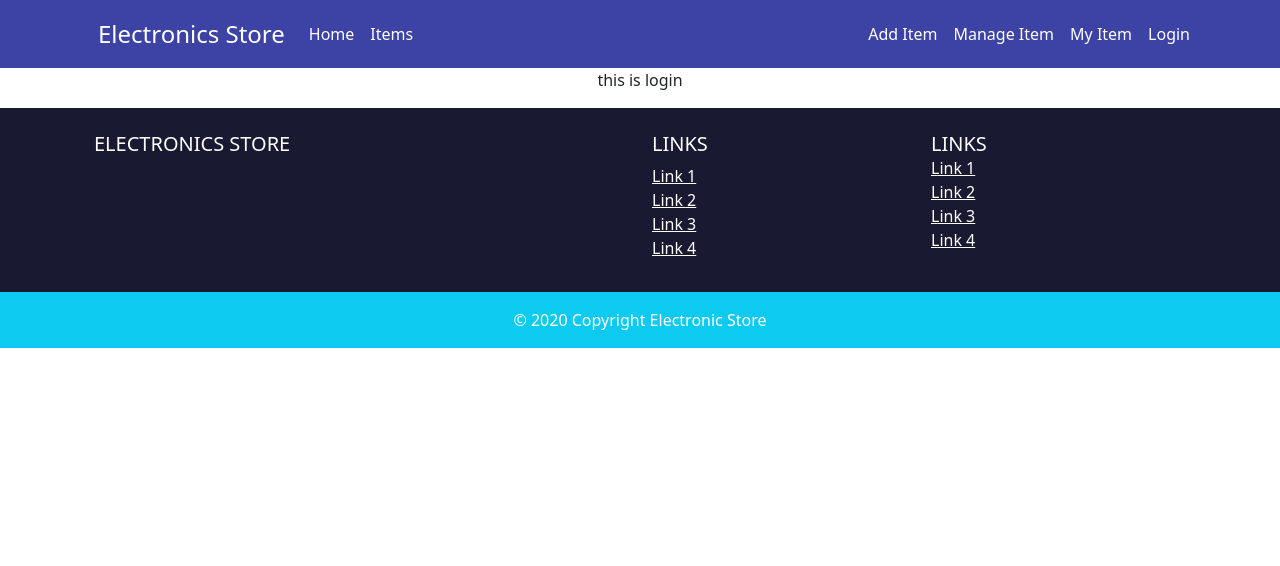
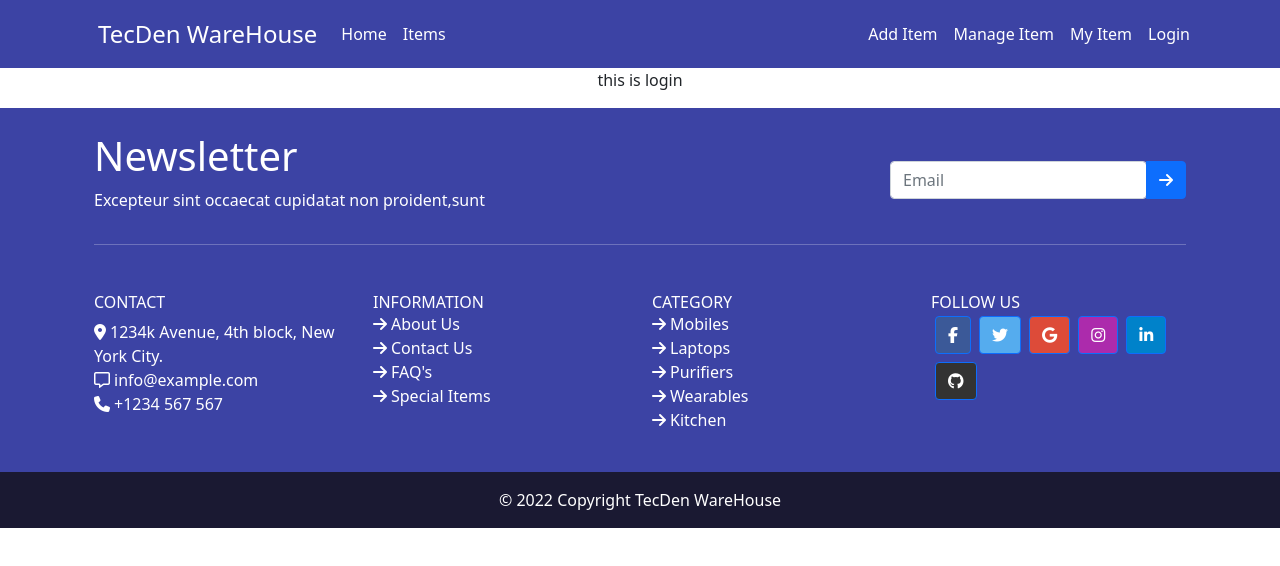
Before and after one commit to iu-sumon/warehouse-management-client-public, a React (Create React App) app: page /login in a window 1280 px wide. Shown: the top 566 px of the page. Built offline with nearby package versions, Linux system fonts and the light colour scheme.

Commit message:
footer added

```diff
--- a/public/index.html
+++ b/public/index.html
@@ -1,14 +1,12 @@
 <!DOCTYPE html>
 <html lang="en">
+
 <head>
   <meta charset="utf-8" />
   <link rel="icon" href="%PUBLIC_URL%/favicon.ico" />
   <meta name="viewport" content="width=device-width, initial-scale=1" />
   <meta name="theme-color" content="#000000" />
-    <meta
-      name="description"
-      content="Web site created using create-react-app"
-    />
+  <meta name="description" content="Web site created using create-react-app" />
   <link rel="apple-touch-icon" href="%PUBLIC_URL%/logo192.png" />
   <!--
       manifest.json provides metadata used when your web app is installed on a
@@ -24,8 +22,10 @@
       work correctly both with client-side routing and a non-root public URL.
       Learn how to configure a non-root public URL by running `npm run build`.
     -->
-    <title>React App</title>
+  <script src="https://kit.fontawesome.com/6ddd3a001f.js" crossorigin="anonymous"></script>
+  <title>Electronics WareHouse</title>
 </head>
+
 <body>
   <noscript>You need to enable JavaScript to run this app.</noscript>
   <div id="root"></div>
@@ -40,4 +40,5 @@
       To create a production bundle, use `npm run build` or `yarn build`.
     -->
 </body>
+
 </html>
--- a/src/Components/Footer/Footer.js
+++ b/src/Components/Footer/Footer.js
@@ -3,56 +3,158 @@ import { Link } from 'react-router-dom';
 import './Footer.css'
 const Footer = () => {
     return (
-        <footer class="color2 text-white text-center text-lg-start">
+        <footer className="color1 text-white text-center text-lg-start ">
 
-        <div class="container p-4">
+            <div className="container p-4">
+                <div className='d-flex justify-content-between align-items-center flex-md-row flex-sm-column flex-column'>
 
-          <div class="row">
-
-            <div class="col-lg-6 col-md-12 mb-4 mb-md-0">
-              <h5 class="text-uppercase">Electronics Store</h5>
+                    <div  >
+                        <h1>Newsletter</h1>
+                        <p>Excepteur sint occaecat cupidatat non proident,sunt</p>
                     </div>
 
+                    <div  >
+                        <div className="input-group">
+                            <div className="form-outline">
+                                <input id="search-focus" type="search" className="form-control" placeholder='Email' />
+
+                            </div>
+                            <button type="button" className="btn btn-primary">
+                                <i className="fa-solid fa-arrow-right"></i>
+                            </button>
+                        </div>
+                    </div>
+                </div>
+
+<hr />
+                <div className="row mt-5">
 
 
-            <div class="col-lg-3 col-md-6 mb-4 mb-md-0">
-              <h5 class="text-uppercase">Links</h5>
+                    <div className="col-lg-3 col-md-6 mb-4 mb-md-0">
+                        <h5 className="text-uppercase fs-6">Contact</h5>
 
-              <ul class="list-unstyled mb-0">
+                        <ul className="list-unstyled mb-0">
                             <li>
-                  <a href="#!" class="text-white">Link 1</a>
+                                <i className="fa-solid fa-location-dot"></i>
+                                <Link to="/" className=" ps-1 text-white text-decoration-none">1234k Avenue, 4th block,
+                                    New York City.</Link>
                             </li>
-                <li>
-                  <a href="#!" class="text-white">Link 2</a>
+                            <li><i className="fa-regular fa-message"></i>
+                                <Link to="/" className=" ps-1 text-white text-decoration-none">info@example.com</Link>
                             </li>
-                <li>
-                  <a href="#!" class="text-white">Link 3</a>
+                            <li><i className="fa-solid fa-phone"></i>
+                                <Link to="/" className="ps-1 text-white text-decoration-none">+1234 567 567</Link>
                             </li>
-                <li>
-                  <a href="#!" class="text-white">Link 4</a>
-                </li>
+
                         </ul>
                     </div>
 
 
 
-            <div class="col-lg-3 col-md-6 mb-4 mb-md-0">
-              <h5 class="text-uppercase mb-0">Links</h5>
+                    <div className="col-lg-3 col-md-6 mb-4 mb-md-0">
+                        <h5 className="text-uppercase mb-0 fs-6">Information</h5>
 
-              <ul class="list-unstyled ">
-                <li>
-                  <a href="#!" class="text-white">Link 1</a>
+                        <ul className="list-unstyled ">
+                            <li><i className="fa-solid fa-arrow-right"></i>
+                                <Link to="/" className="ps-1 text-white text-decoration-none">About Us</Link>
                             </li>
-                <li>
-                  <a href="#!" class="text-white">Link 2</a>
+                            <li><i className="fa-solid fa-arrow-right"></i>
+                                <Link to="/" className="ps-1  text-white text-decoration-none">Contact Us</Link>
                             </li>
-                <li>
-                  <a href="#!" class="text-white">Link 3</a>
+                            <li><i className="fa-solid fa-arrow-right"></i>
+                                <Link to="/" className="ps-1  text-white text-decoration-none">FAQ's</Link>
                             </li>
-                <li>
-                  <a href="#!" class="text-white">Link 4</a>
+                            <li><i className="fa-solid fa-arrow-right"></i>
+                                <Link to="/" className="text-white text-decoration-none ps-1 ">Special Items</Link>
                             </li>
                         </ul>
+                    </div>
+                    <div className="col-lg-3 col-md-6 mb-4 mb-md-0">
+                        <h5 className="text-uppercase mb-0 fs-6">Category</h5>
+
+                        <ul className="list-unstyled ">
+                            <li><i className="fa-solid fa-arrow-right"></i>
+                                <Link to="/" className="text-white text-decoration-none ps-1 ">Mobiles</Link>
+                            </li>
+                            <li><i className="fa-solid fa-arrow-right"></i>
+                                <Link to="/" className="text-white text-decoration-none ps-1 ">Laptops</Link>
+                            </li>
+                            <li><i className="fa-solid fa-arrow-right"></i>
+                                <Link to="/" className="text-white text-decoration-none ps-1 ">Purifiers</Link>
+                            </li>
+                            <li><i className="fa-solid fa-arrow-right"></i>
+                                <Link to="/" className="text-white text-decoration-none ps-1 ">Wearables</Link>
+                            </li>
+                            <li><i className="fa-solid fa-arrow-right"></i>
+                                <Link to="/" className="text-white text-decoration-none ps-1 ">Kitchen</Link>
+                            </li>
+                        </ul>
+                    </div>
+                    <div className="col-lg-3 col-md-6 mb-4 mb-md-0">
+                        <h5 className="text-uppercase mb-0 fs-6">Follow Us</h5>
+
+
+
+                        <section className="mb-4">
+
+                            <Link
+                                className="btn btn-primary btn-floating m-1"
+                                style={{ backgroundColor: "#3b5998" }}
+                                to="#!"
+                                role="button"
+                            ><i className="fab fa-facebook-f"></i
+                            ></Link>
+
+                            <Link
+                                className="btn btn-primary btn-floating m-1"
+                                style={{ backgroundColor: "#55acee" }}
+                                to="#!"
+                                role="button"
+                            ><i className="fab fa-twitter"></i
+                            ></Link>
+
+
+                            <Link
+                                className="btn btn-primary btn-floating m-1"
+
+                                style={{ backgroundColor: "#dd4b39" }}
+                                to="#!"
+                                role="button"
+                            ><i className="fab fa-google"></i
+                            ></Link>
+
+
+                            <Link
+                                className="btn btn-primary btn-floating m-1"
+
+                                style={{ backgroundColor: "#ac2bac" }}
+                                to="#!"
+                                role="button"
+                            ><i className="fab fa-instagram"></i
+                            ></Link>
+
+
+                            <Link
+                                className="btn btn-primary btn-floating m-1"
+
+                                style={{ backgroundColor: "#0082ca" }}
+                                to="#!"
+                                role="button"
+                            ><i className="fab fa-linkedin-in"></i
+                            ></Link>
+
+                            <Link
+                                className="btn btn-primary btn-floating m-1"
+
+                                style={{ backgroundColor: "#333333" }}
+                                to="#!"
+                                role="button"
+                            ><i className="fab fa-github"></i
+                            ></Link>
+                        </section>
+
+
+
                     </div>
 
                 </div>
@@ -61,9 +163,9 @@ const Footer = () => {
 
 
 
-        <div class="text-center p-3 bg-info">
-          © 2020 Copyright
-          <Link class="text-white text-decoration-none" to="/"> Electronic Store</Link>
+            <div className="text-center p-3 color2">
+                © 2022 Copyright
+                <Link className="ps-1 text-white text-decoration-none" to="/">TecDen WareHouse</Link>
             </div>
 
         </footer>
--- a/src/Components/Header/Header.js
+++ b/src/Components/Header/Header.js
@@ -8,7 +8,7 @@ const Header = () => {
         <div className='color1'>
             <Navbar collapseOnSelect expand="lg" variant="dark">
                 <Container>
-                    <Nav.Link className='text-white fs-4' as={Link} to='/'>Electronics Store</Nav.Link>
+                    <Nav.Link className='text-white fs-4' as={Link} to='/'>TecDen WareHouse</Nav.Link>
                     <Navbar.Toggle aria-controls="responsive-navbar-nav" />
                     <Navbar.Collapse id="responsive-navbar-nav">
 
```
Lines whose indentation alone changed are shown as unchanged.
